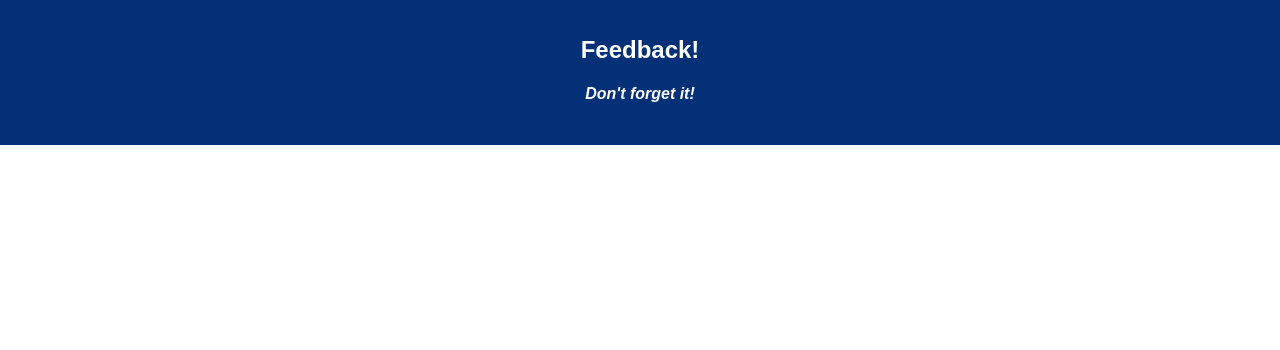
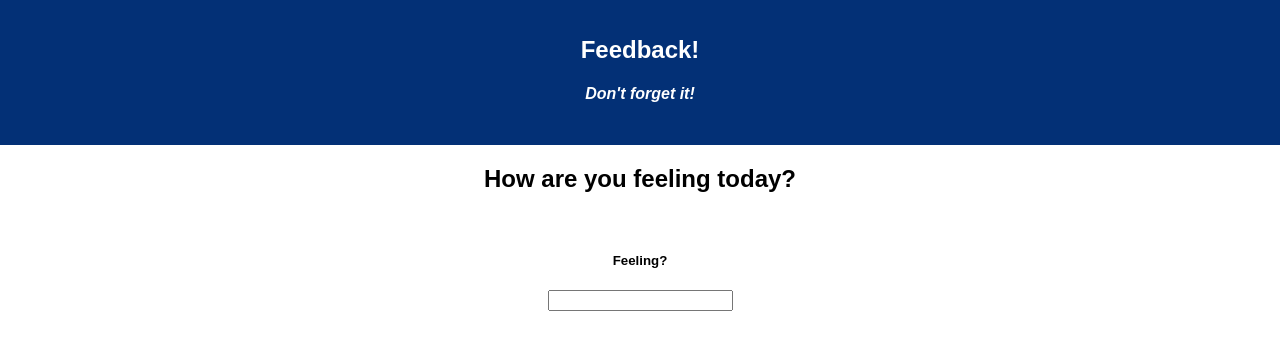
Before and after one commit to Klevennb/Feedback-React, a React (Create React App) app: page / in a window 1280 px wide. Shown: the top 350 px of the page. Built offline with nearby package versions, Linux system fonts and the light colour scheme.

Commit message:
Added Feedback

```diff
--- a/src/components/FeelingFeedback/FeelingFeedback.js
+++ b/src/components/FeelingFeedback/FeelingFeedback.js
@@ -3,7 +3,12 @@ class FeelingFeedback extends Component {
     render() {
         return (
             <div>
-
+                <h2>How are you feeling today?</h2>
+                <br />
+                <div>
+                    <h5>Feeling?</h5>
+                    <input></input>
+                </div>
             </div>
         );
     }
```
